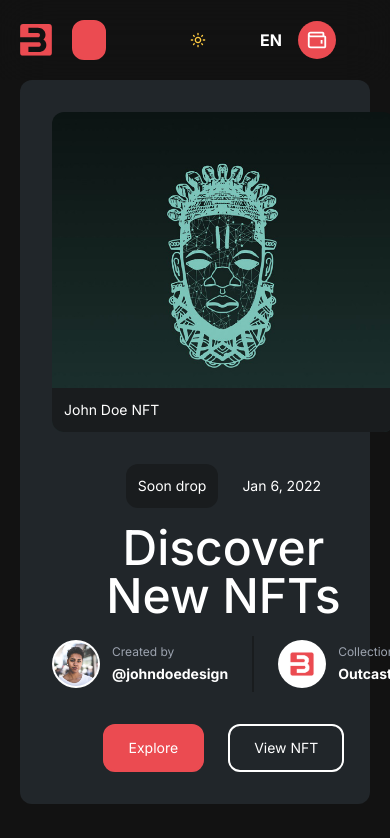
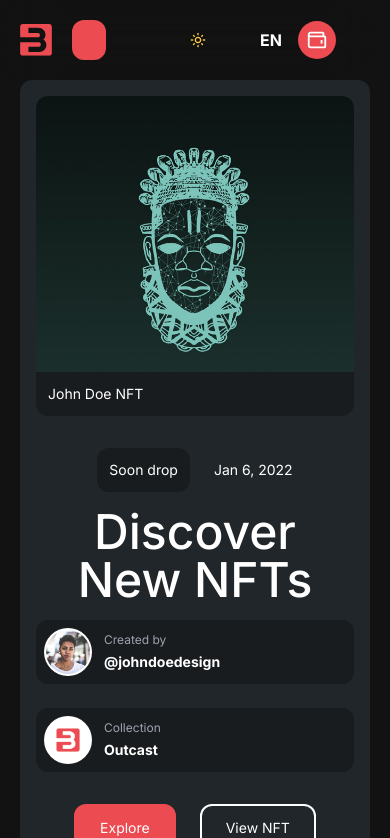
Before and after one commit to Geekles007/bozoo, a Next.js app: page / in a window 390 px wide. Shown: the top 838 px of the page. Built offline with nearby package versions, Linux system fonts and the light colour scheme; some icons are missing.

Commit message:
Banner responsive done

```diff
--- a/src/styles/globals.scss
+++ b/src/styles/globals.scss
@@ -34,7 +34,7 @@ a {
 }
 
 ._badge {
-  @apply flex gap-3;
+  @apply flex gap-3 sm:bg-transparent bg-black p-2 rounded-xl w-full;
 
   &:hover {
     ._avatar {
--- a/src/styles/home.scss
+++ b/src/styles/home.scss
@@ -3,10 +3,10 @@
   min-height: calc(100vh - 194px);
 
   ._content {
-    @apply p-8 mx-auto lg:max-w-[1440px] flex-col-reverse lg:flex-row flex items-center justify-around lg:gap-0 gap-8;
+    @apply p-4 lg:p-8 mx-auto lg:max-w-[1440px] flex-col-reverse lg:flex-row flex items-center justify-around lg:gap-0 gap-8;
 
     ._left {
-      @apply flex flex-col lg:items-start lg:w-2/4 w-3/4 items-center;
+      @apply flex flex-col lg:items-start lg:w-2/4 items-center;
 
       ._infos {
         @apply flex gap-6 items-center text-sm mb-4;
@@ -17,15 +17,15 @@
       }
 
       ._badges {
-        @apply flex gap-6 items-center mb-8;
+        @apply flex gap-6 items-center mb-8 flex-wrap items-center;
 
         ._separator {
-          @apply h-14 w-0.5 bg-black;
+          @apply h-14 w-0.5 bg-black hidden sm:block;
         }
       }
 
       ._actions {
-        @apply flex items-center gap-6;
+        @apply flex items-center gap-6 flex-wrap;
       }
     }
 
```
